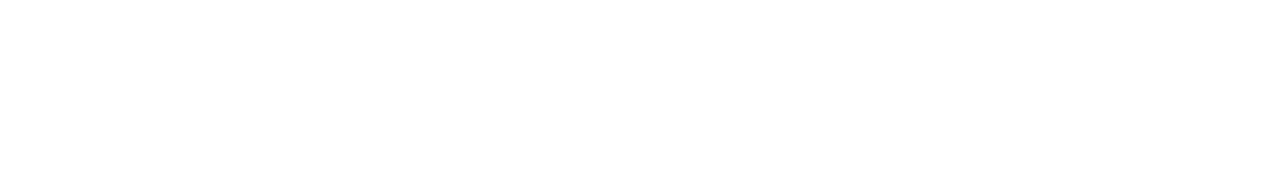
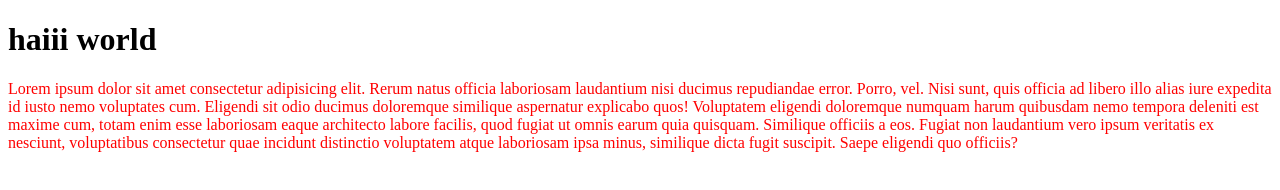
Before and after one commit to hakeemshah9846/odin-grp-2, a plain HTML site: page index.html in a window 1280 px wide. Drawn offline with Linux system fonts and the light colour scheme.

Commit message:
by dhanush

```diff
--- a/index.html
+++ b/index.html
@@ -6,6 +6,7 @@
     <title>Document</title>
 </head>
 <body>
-
+    <h1>haiii world </h1>
+    <p class="" style="color: red;">Lorem ipsum dolor sit amet consectetur adipisicing elit. Rerum natus officia laboriosam laudantium nisi ducimus repudiandae error. Porro, vel. Nisi sunt, quis officia ad libero illo alias iure expedita id iusto nemo voluptates cum. Eligendi sit odio ducimus doloremque similique aspernatur explicabo quos! Voluptatem eligendi doloremque numquam harum quibusdam nemo tempora deleniti est maxime cum, totam enim esse laboriosam eaque architecto labore facilis, quod fugiat ut omnis earum quia quisquam. Similique officiis a eos. Fugiat non laudantium vero ipsum veritatis ex nesciunt, voluptatibus consectetur quae incidunt distinctio voluptatem atque laboriosam ipsa minus, similique dicta fugit suscipit. Saepe eligendi quo officiis?</p>
 </body>
 </html>
```
